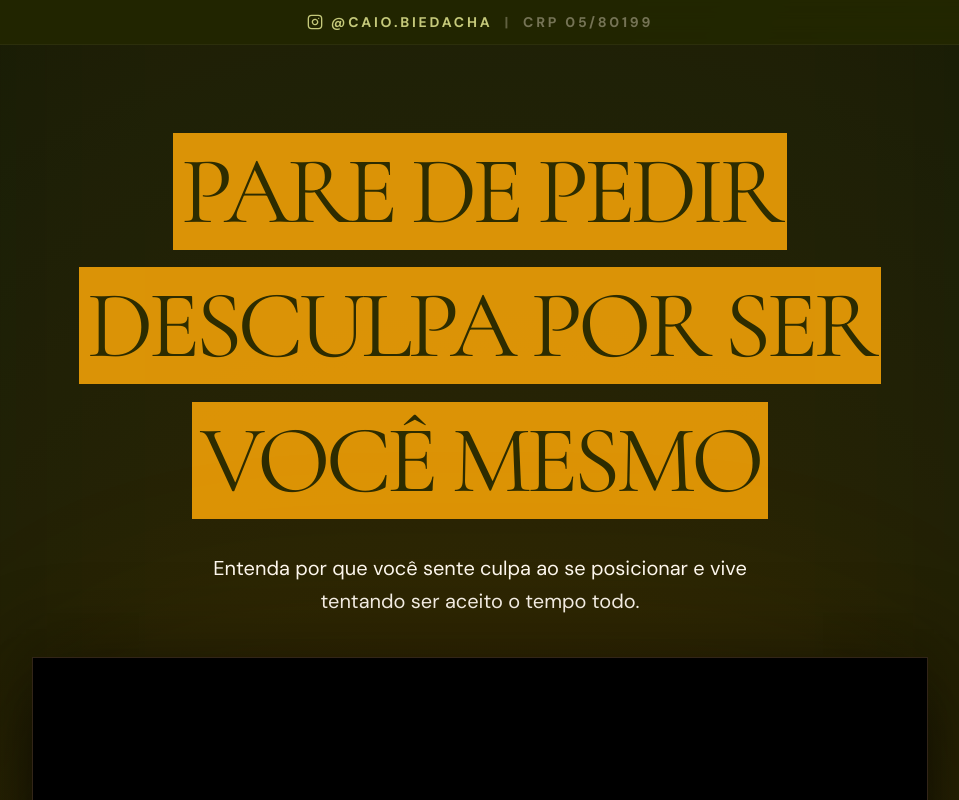
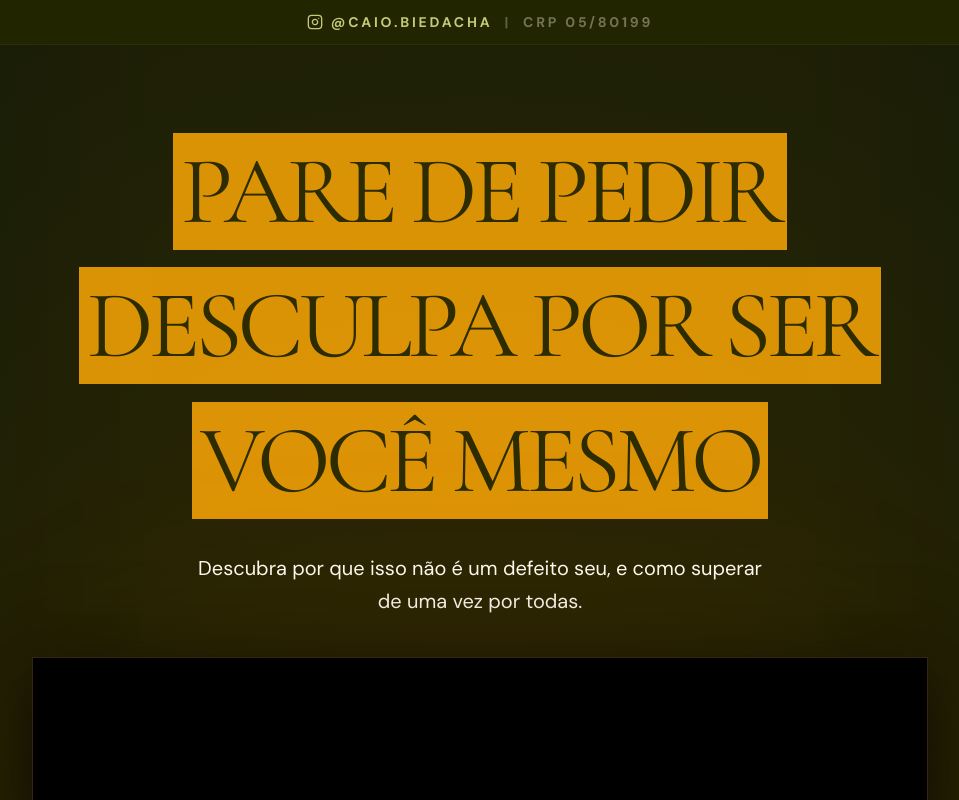
Before and after one commit to gilmsn19-hue/RepoCaioSite-Guia, a React (Vite) app: page / in a window 1280 px wide. Shown: the top 800 px of the page, without its empty margins (160-1119 px from the left). Built offline with nearby package versions, Linux system fonts and the light colour scheme.

Commit message:
feat(copy): update hero section value proposition
Refine the sub-headline to focus on empowerment rather than identifying a "defect," improving messaging for the target audience.

```diff
--- a/src/App.tsx
+++ b/src/App.tsx
@@ -465,7 +465,7 @@ export default function App() {
                 className="mb-10 max-w-xl"
               >
                 <p className="text-sm md:text-xl text-white font-sans leading-relaxed">
-                  Entenda por que você sente culpa ao se posicionar e vive tentando ser aceito o tempo todo.
+                  Descubra por que isso não é um defeito seu, e como superar de uma vez por todas.
                 </p>
               </motion.div>
 
```
